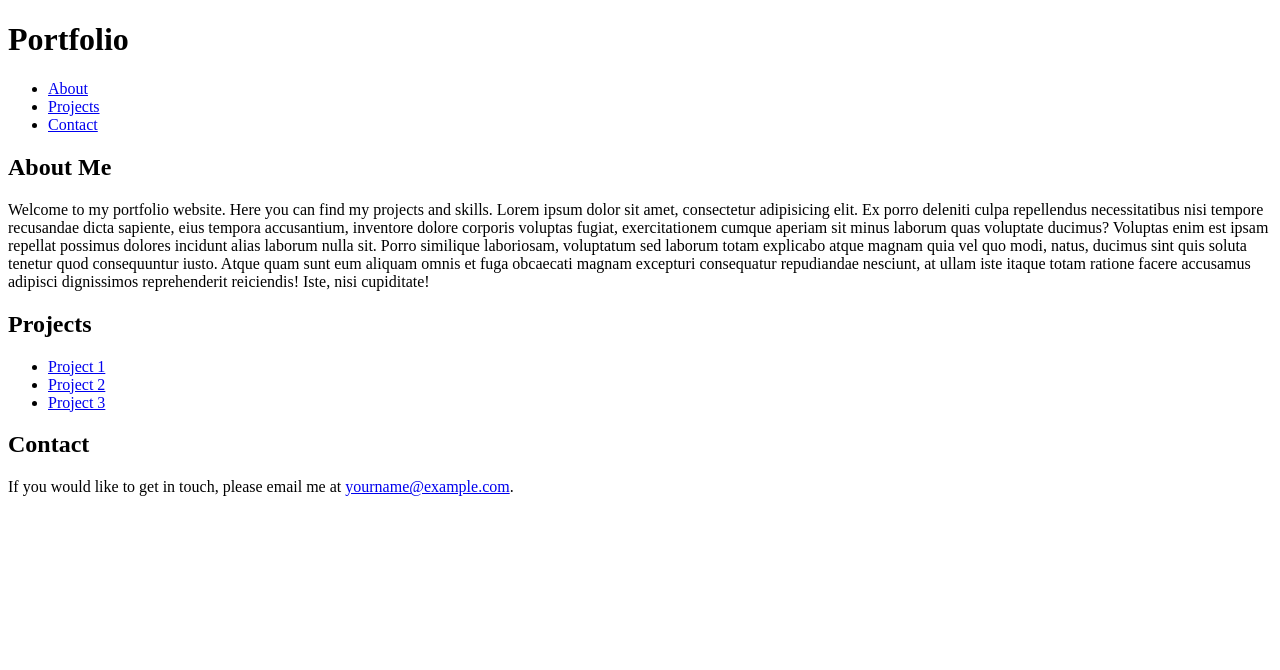
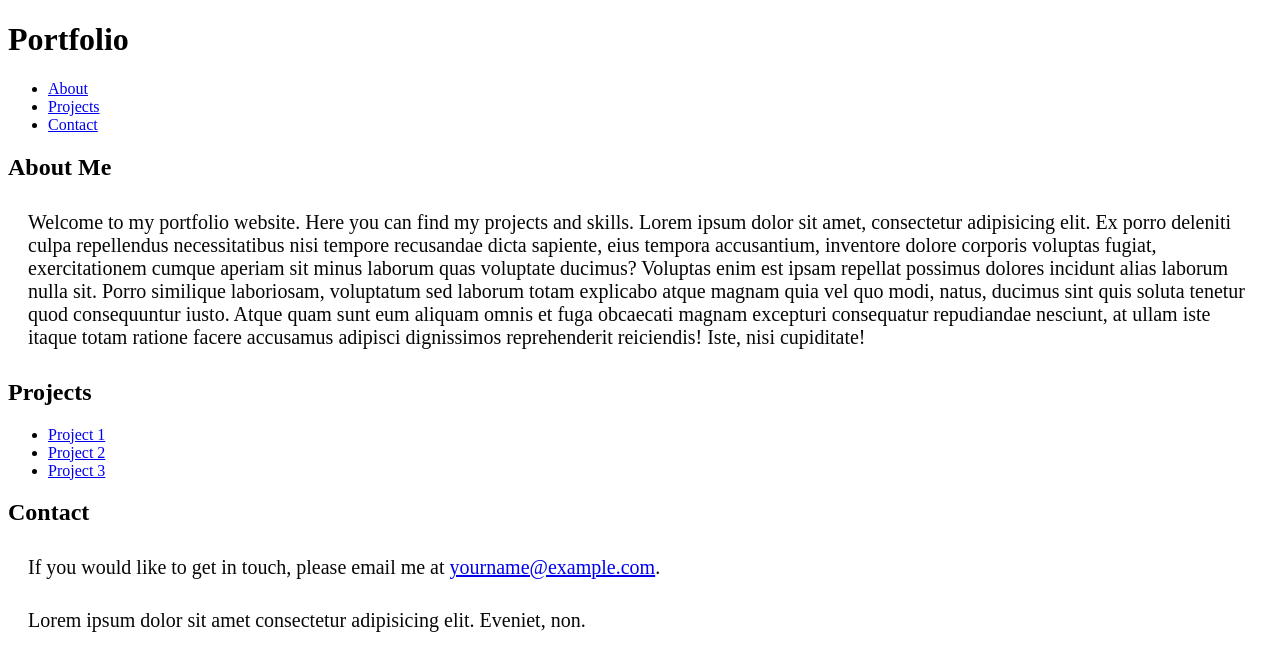
Before and after one commit to Nigam950/website, a plain HTML site: page index.html in a window 1280 px wide. Drawn offline with Linux system fonts and the light colour scheme.

Commit message:
9-07-25 Work

```diff
--- a/index.html
+++ b/index.html
@@ -3,6 +3,7 @@
 <head>
     <meta charset="UTF-8">
     <meta name="viewport" content="width=device-width, initial-scale=1.0">
+    <link rel="stylesheet" href="style.css">
     <title>Portfolio</title>
 </head>
 <body>
@@ -35,5 +36,8 @@
         <h2>Contact</h2>
         <p>If you would like to get in touch, please email me at <a href="mailto:yourname@example.com">yourname@example.com</a>.</p>
     </footer>
+    <p>
+        Lorem ipsum dolor sit amet consectetur adipisicing elit. Eveniet, non.
+    </p>
 </body>
 </html>
--- /dev/null
+++ b/style.css
@@ -0,0 +1,9 @@
+p{
+    color:  rgba(0, 0, 0, 0.979);
+    font-weight: 50px;
+    font-size: 20px;
+    border-color: red;
+    padding: 10px;
+    margin: 10px;
+
+}
```
